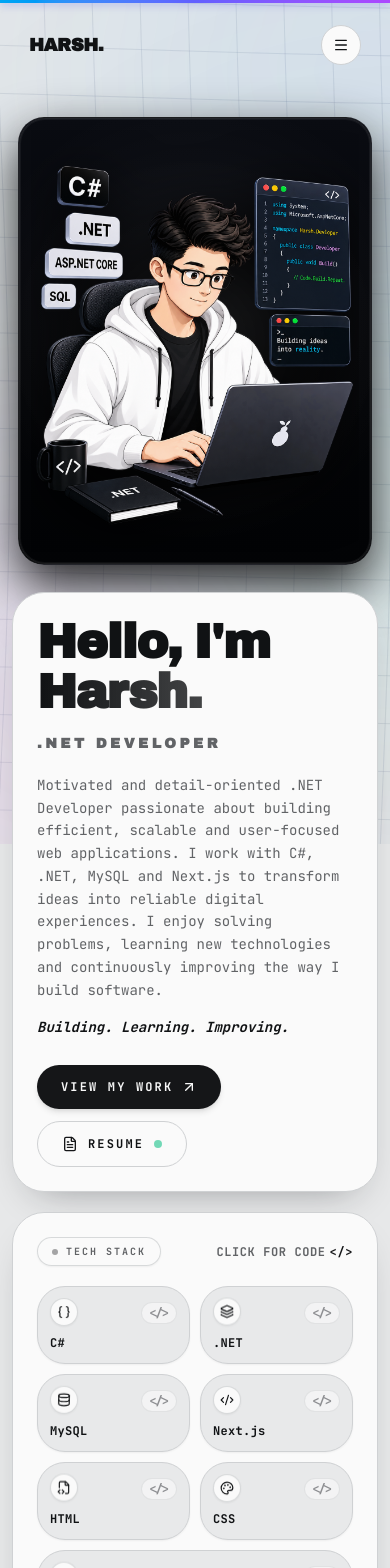
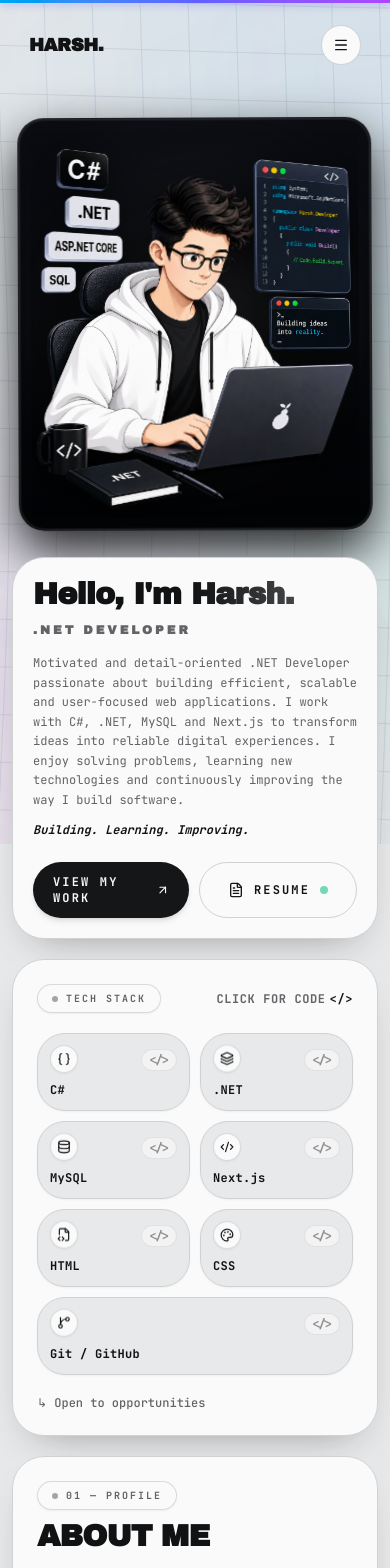
Before and after one commit to Harsharma96/HarshPortfolio, a Next.js app: page / in a window 390 px wide. Shown: the top 1568 px of the page. Built offline with nearby package versions, Linux system fonts and the light colour scheme.

Commit message:
feat: complete mobile touch gestures, responsive hero and 1-page resume without score

```diff
--- a/src/components/portfolio/AvatarCard3D.tsx
+++ b/src/components/portfolio/AvatarCard3D.tsx
@@ -13,7 +13,7 @@ interface AvatarCard3DProps {
   currentColor?: { ping: string; solid: string };
 }
 
-// Only the 4 floating tech badge pills on the left have subtle hover interaction
+// Only the 4 floating tech badge pills on the left have subtle hover/touch interaction
 const TECH_BADGES = [
   {
     id: "csharp",
@@ -76,7 +76,7 @@ export function AvatarCard3D({
   const mouseX = useMotionValue(0);
   const mouseY = useMotionValue(0);
 
-  const slowSpringConfig = { damping: 38, stiffness: 80, mass: 0.9 };
+  const slowSpringConfig = { damping: 38, stiffness: 85, mass: 0.9 };
   const smoothMouseX = useSpring(mouseX, slowSpringConfig);
   const smoothMouseY = useSpring(mouseY, slowSpringConfig);
 
@@ -92,13 +92,33 @@ export function AvatarCard3D({
   const glareX = useTransform(smoothMouseX, [-1, 1], [20, 80]);
   const glareY = useTransform(smoothMouseY, [-1, 1], [20, 80]);
 
+  // Mouse Move Handler
   const handleMouseMove = (e: React.MouseEvent<HTMLDivElement>) => {
     if (!containerRef.current) return;
     const rect = containerRef.current.getBoundingClientRect();
     const x = ((e.clientX - rect.left) / rect.width - 0.5) * 2;
     const y = ((e.clientY - rect.top) / rect.height - 0.5) * 2;
-    mouseX.set(x);
-    mouseY.set(y);
+    mouseX.set(Math.max(-1, Math.min(1, x)));
+    mouseY.set(Math.max(-1, Math.min(1, y)));
+  };
+
+  // Mobile Touch Handlers (Full 3D interactive gesture support on touch devices)
+  const handleTouchMove = (e: React.TouchEvent<HTMLDivElement>) => {
+    if (!containerRef.current || e.touches.length === 0) return;
+    const touch = e.touches[0];
+    const rect = containerRef.current.getBoundingClientRect();
+    const x = ((touch.clientX - rect.left) / rect.width - 0.5) * 2;
+    const y = ((touch.clientY - rect.top) / rect.height - 0.5) * 2;
+    mouseX.set(Math.max(-1, Math.min(1, x)));
+    mouseY.set(Math.max(-1, Math.min(1, y)));
+    setIsHovered(true);
+  };
+
+  const handleTouchEnd = () => {
+    setIsHovered(false);
+    mouseX.set(0);
+    mouseY.set(0);
+    setHoveredBadge(null);
   };
 
   const handleMouseEnter = () => {
@@ -115,11 +135,14 @@ export function AvatarCard3D({
   return (
     <div
       ref={containerRef}
-      className="group relative h-full w-full min-h-[460px] sm:min-h-[520px] lg:min-h-full rounded-[28px] p-1.5 transition-all duration-500 select-none cursor-pointer"
+      className="group relative h-full w-full max-w-[380px] sm:max-w-none mx-auto min-h-[360px] sm:min-h-[500px] lg:min-h-full rounded-[28px] p-1.5 transition-all duration-500 select-none cursor-pointer"
       style={{ perspective: 1200 }}
       onMouseMove={handleMouseMove}
       onMouseEnter={handleMouseEnter}
       onMouseLeave={handleMouseLeave}
+      onTouchStart={handleTouchMove}
+      onTouchMove={handleTouchMove}
+      onTouchEnd={handleTouchEnd}
     >
       {/* Subtle Slow Rotating Silver/White Border Beam (Clean Minimalist Monochrome) */}
       <div className="pointer-events-none absolute -inset-[1px] rounded-[30px] overflow-hidden">
@@ -143,12 +166,13 @@ export function AvatarCard3D({
         animate={
           !isHovered
             ? {
-                y: [0, -4, 0],
+                y: [0, -5, 0],
+                rotateZ: [-0.3, 0.3, -0.3],
               }
-            : { y: 0 }
+            : { y: 0, rotateZ: 0 }
         }
         transition={{
-          duration: 8, // Calm, slow 8-second breathing animation
+          duration: 6, // Calm, hypnotic breathing 3D float
           repeat: Infinity,
           ease: "easeInOut",
         }}
@@ -163,7 +187,7 @@ export function AvatarCard3D({
         />
 
         {/* ========================================================== */}
-        {/* MAIN ARTWORK: High-Res 3D Character (No Overlays on Laptop)*/}
+        {/* MAIN ARTWORK: High-Res 3D Character                        */}
         {/* ========================================================== */}
         <div
           className="relative w-full h-full flex items-center justify-center overflow-hidden"
@@ -177,7 +201,7 @@ export function AvatarCard3D({
               transform: "translateZ(20px)",
             }}
           >
-            {/* Clean, Pristine 3D Character Artwork - Nothing covering laptop, hands, or desk */}
+            {/* Clean, Pristine 3D Character Artwork */}
             <img
               src={activeImage}
               alt="Harsh - 3D Developer"
@@ -187,7 +211,7 @@ export function AvatarCard3D({
             />
 
             {/* ======================================================== */}
-            {/* SUBTLE HOVER GLOW ONLY FOR THE 4 TECH BADGES (NO BLUR)    */}
+            {/* SUBTLE HOVER/TAP GLOW ONLY FOR THE 4 TECH BADGES         */}
             {/* ======================================================== */}
             {TECH_BADGES.map((badge) => {
               const isCurrentHovered = hoveredBadge === badge.id;
@@ -197,10 +221,10 @@ export function AvatarCard3D({
                   key={badge.id}
                   onMouseEnter={() => setHoveredBadge(badge.id)}
                   onMouseLeave={() => setHoveredBadge(null)}
-                  whileHover={{
-                    scale: 1.05,
-                    y: -2,
-                  }}
+                  onTouchStart={() => setHoveredBadge(badge.id)}
+                  onTouchEnd={() => setTimeout(() => setHoveredBadge(null), 1000)}
+                  whileHover={{ scale: 1.05, y: -2 }}
+                  whileTap={{ scale: 0.94 }}
                   transition={{
                     type: "spring",
                     stiffness: 280,
@@ -215,16 +239,16 @@ export function AvatarCard3D({
                     transform: "translateZ(35px)",
                   }}
                 >
-                  {/* Gentle outer silver glow - No blurred rectangle covering the badge */}
+                  {/* Gentle outer silver glow on hover/tap */}
                   {isCurrentHovered && (
                     <motion.div
                       initial={{ opacity: 0 }}
                       animate={{ opacity: 1 }}
                       exit={{ opacity: 0 }}
-                      transition={{ duration: 0.5, ease: "easeOut" }}
+                      transition={{ duration: 0.4, ease: "easeOut" }}
                       className={`absolute -inset-1 ${badge.rounded} pointer-events-none rounded-2xl`}
                       style={{
-                        boxShadow: "0 0 16px rgba(255, 255, 255, 0.28)",
+                        boxShadow: "0 0 16px rgba(255, 255, 255, 0.35)",
                       }}
                     />
                   )}
@@ -234,7 +258,7 @@ export function AvatarCard3D({
           </motion.div>
         </div>
 
-        {/* Dynamic Specular Silver Glare Sheen Tracking Mouse */}
+        {/* Dynamic Specular Silver Glare Sheen Tracking Mouse / Touch */}
         <motion.div
           className="pointer-events-none absolute inset-0 mix-blend-screen opacity-15 group-hover:opacity-30 transition-opacity duration-800 ease-out"
           style={{
--- a/src/components/portfolio/Hero.tsx
+++ b/src/components/portfolio/Hero.tsx
@@ -62,13 +62,13 @@ export function Hero() {
           animate={{ opacity: 1, y: 0 }}
           transition={{ duration: 0.9, delay: 0.1, ease: [0.22, 1, 0.36, 1] }}
         >
-          <Card className="flex h-full flex-col justify-center p-6 sm:p-9 xl:p-12 2xl:p-14">
+          <Card className="flex h-full flex-col justify-center p-5 sm:p-9 xl:p-12 2xl:p-14">
             <div>
-              <h1 className="font-[family-name:var(--font-display)] text-5xl font-bold leading-[1.05] tracking-tight sm:text-6xl lg:text-7xl xl:text-8xl">
+              <h1 className="font-[family-name:var(--font-display)] text-3xl sm:text-5xl lg:text-6xl xl:text-7xl 2xl:text-8xl font-bold leading-[1.08] tracking-tight">
                 {words.map((w, i) => (
                   <motion.span
                     key={`${w}-${i}`}
-                    className={`mr-3 inline-block ${
+                    className={`mr-2.5 sm:mr-3 inline-block ${
                       w.includes("Harsh")
                         ? "bg-gradient-to-r from-foreground via-foreground/90 to-primary/80 bg-clip-text text-transparent"
                         : ""
@@ -77,6 +77,7 @@ export function Hero() {
                     animate={{ opacity: 1, y: 0 }}
                     transition={{ duration: 0.7, delay: 0.25 + i * 0.12, ease: [0.22, 1, 0.36, 1] }}
                     whileHover={{ scale: 1.05, y: -2 }}
+                    whileTap={{ scale: 0.95 }}
                   >
                     {w}
                   </motion.span>
@@ -84,23 +85,23 @@ export function Hero() {
               </h1>
             </div>
 
-            <p className="mt-4 font-[family-name:var(--font-display)] text-sm xl:text-base font-bold uppercase tracking-[0.25em] text-muted-foreground">
+            <p className="mt-3 sm:mt-4 font-[family-name:var(--font-display)] text-xs sm:text-sm xl:text-base font-bold uppercase tracking-[0.25em] text-muted-foreground">
               {hero.role}
             </p>
 
-            <p className="mt-5 max-w-xl xl:max-w-2xl 2xl:max-w-3xl text-sm xl:text-base leading-relaxed text-muted-foreground">
+            <p className="mt-4 sm:mt-5 max-w-xl xl:max-w-2xl 2xl:max-w-3xl text-xs sm:text-sm xl:text-base leading-relaxed text-muted-foreground">
               {hero.bio}
             </p>
 
-            <p className="mt-4 text-sm xl:text-base font-bold italic">{hero.tagline}</p>
+            <p className="mt-3 sm:mt-4 text-xs sm:text-sm xl:text-base font-bold italic">{hero.tagline}</p>
 
-            <div className="mt-7 xl:mt-9 flex flex-wrap gap-3">
+            <div className="mt-6 sm:mt-7 xl:mt-9 flex flex-wrap gap-2.5 sm:gap-3">
               <motion.a
                 whileHover={{ scale: 1.04, y: -2 }}
-                whileTap={{ scale: 0.96 }}
+                whileTap={{ scale: 0.95 }}
                 transition={{ duration: 0.2 }}
                 href="#work"
-                className="group relative inline-flex items-center gap-2 overflow-hidden rounded-full bg-primary px-6 py-3.5 xl:px-8 xl:py-4 text-xs xl:text-sm font-bold uppercase tracking-[0.18em] text-primary-foreground shadow-md transition-shadow hover:shadow-lg"
+                className="group relative inline-flex items-center justify-center gap-2 overflow-hidden rounded-full bg-primary px-5 py-3 sm:px-6 sm:py-3.5 xl:px-8 xl:py-4 text-xs xl:text-sm font-bold uppercase tracking-[0.18em] text-primary-foreground shadow-md transition-shadow hover:shadow-lg flex-1 sm:flex-initial"
               >
                 <span className="relative z-10 flex items-center gap-2">
                   View my work
@@ -110,10 +111,10 @@ export function Hero() {
               </motion.a>
               <motion.button
                 whileHover={{ scale: 1.04, y: -2 }}
-                whileTap={{ scale: 0.96 }}
+                whileTap={{ scale: 0.95 }}
                 transition={{ duration: 0.2 }}
                 onClick={() => setResumeOpen(true)}
-                className="group inline-flex items-center gap-2.5 rounded-full border border-border bg-card/60 px-6 py-3.5 xl:px-8 xl:py-4 text-xs xl:text-sm font-bold uppercase tracking-[0.18em] text-foreground transition-all duration-300 hover:border-primary/50 hover:bg-secondary hover:shadow-md cursor-pointer"
+                className="group inline-flex items-center justify-center gap-2.5 rounded-full border border-border bg-card/60 px-5 py-3 sm:px-6 sm:py-3.5 xl:px-8 xl:py-4 text-xs xl:text-sm font-bold uppercase tracking-[0.18em] text-foreground transition-all duration-300 hover:border-primary/50 hover:bg-secondary hover:shadow-md cursor-pointer flex-1 sm:flex-initial"
               >
                 <FileText className="h-4 w-4 text-primary transition-transform duration-300 group-hover:scale-110 group-hover:-rotate-6" aria-hidden />
                 <span>Resume</span>
--- a/src/components/portfolio/Reveal.tsx
+++ b/src/components/portfolio/Reveal.tsx
@@ -22,7 +22,7 @@ export function Reveal({
       className={className}
       initial={{ opacity: 0, y, scale }}
       whileInView={{ opacity: 1, y: 0, scale: 1 }}
-      viewport={{ once: true, margin: "-60px" }}
+      viewport={{ once: true, margin: "-15px" }}
       transition={{ duration: 0.85, delay, ease: [0.22, 1, 0.36, 1] }}
     >
       {children}
@@ -56,6 +56,7 @@ export function Card({
         setIsHovered(false);
         setIsClicked(false);
       }}
+      whileTap={{ scale: 0.985 }}
       whileHover={
         hover
           ? {
```
Also changed, not shown: src/components/portfolio/InteractiveJaalBackground.tsx (+19 -0 lines), src/components/portfolio/ResumeModal.tsx (+32 -32 lines).
